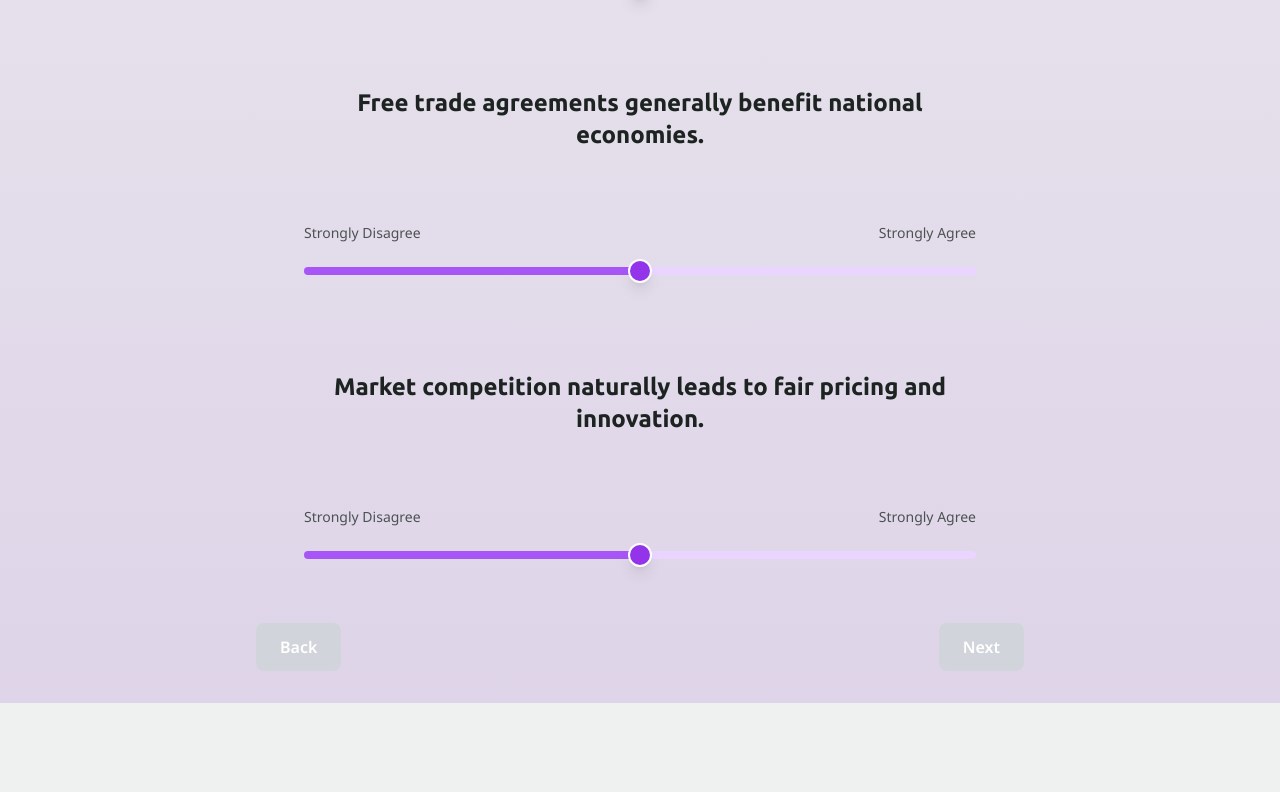
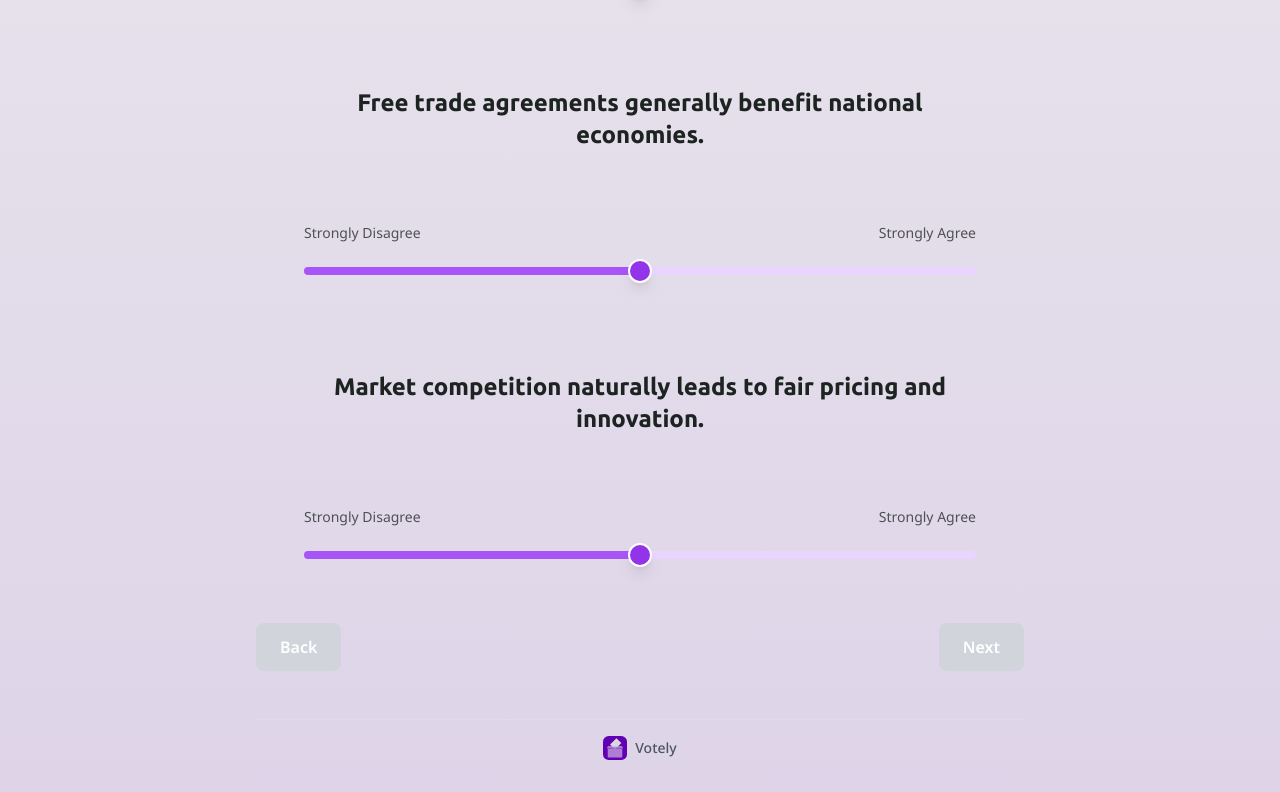
Before and after one commit to juleslemee/Votely, a Next.js app in the folder votely-quiz/: page /quiz in a window 1280 px wide. Shown: the part 945-1737 px from the top of the page. Before the commit the page ends 1648 px from the top, so only its background shows below. Built offline with nearby package versions, Linux system fonts and the light colour scheme.

Commit message:
added logos/links to landing page

```diff
--- a/votely-quiz/app/page.tsx
+++ b/votely-quiz/app/page.tsx
@@ -97,9 +97,14 @@ export default function Home() {
         {/* Main content */}
         <div className="relative z-10 flex flex-col items-center w-full p-8">
           {/* Logo */}
-          <div className="w-32 h-32 md:w-44 md:h-44 mb-8 relative">
+          <a
+            href="https://votely.juleslemee.com"
+            target="_blank"
+            rel="noopener noreferrer"
+            className="w-32 h-32 md:w-44 md:h-44 mb-8 relative block hover:scale-105 transition-transform"
+          >
             <Image src="/logo.svg" alt="Votely Logo" fill className="object-contain" priority />
-          </div>
+          </a>
           {/* Title */}
           <h1 className="text-4xl md:text-6xl font-bold text-foreground mb-6 text-center">
             Welcome to Votely
--- a/votely-quiz/app/quiz/quiz-page-client.tsx
+++ b/votely-quiz/app/quiz/quiz-page-client.tsx
@@ -226,6 +226,22 @@ export default function QuizPageClient() {
             </button>
           )}
         </div>
+
+        <div className="flex justify-center items-center mt-8 pt-4 border-t border-gray-200/30">
+          <a
+            href="https://votely.juleslemee.com"
+            target="_blank"
+            rel="noopener noreferrer"
+            className="flex items-center gap-2 text-gray-600 hover:text-purple-600 transition-colors group"
+          >
+            <img
+              src="/logo.svg"
+              alt="Votely Logo"
+              className="w-6 h-6 group-hover:scale-105 transition-transform"
+            />
+            <span className="text-sm font-medium">Votely</span>
+          </a>
+        </div>
       </div>
     </div>
   );
```
